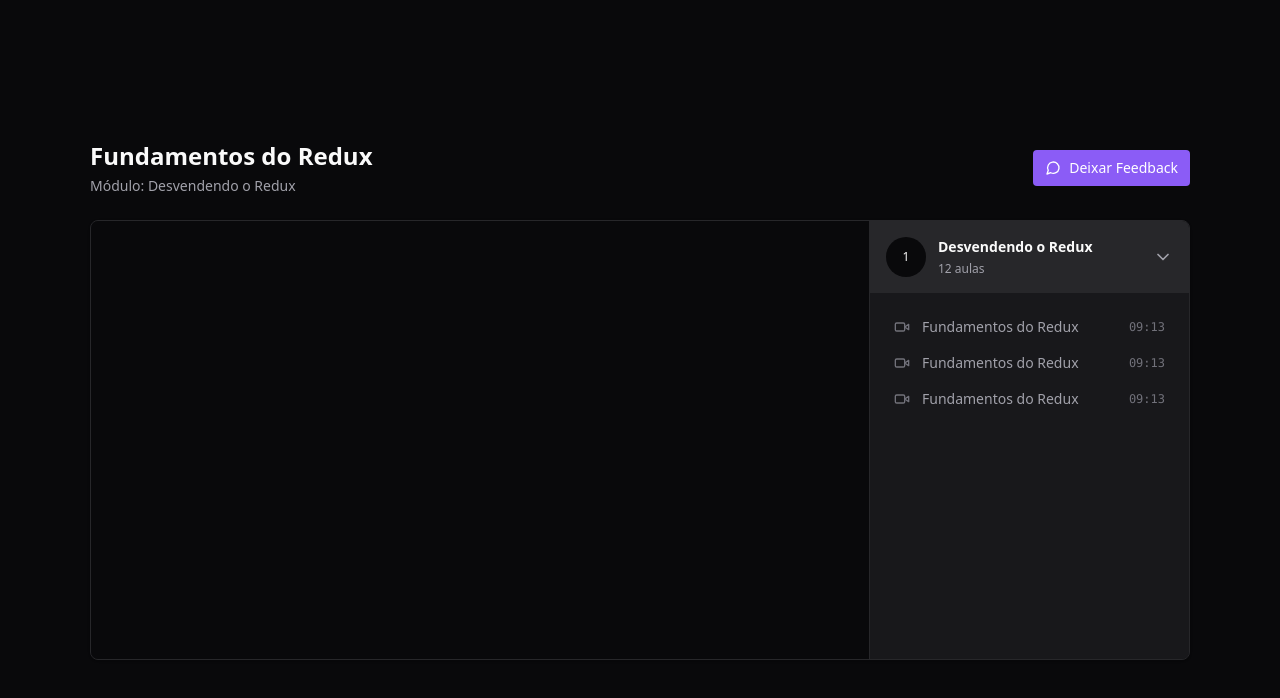
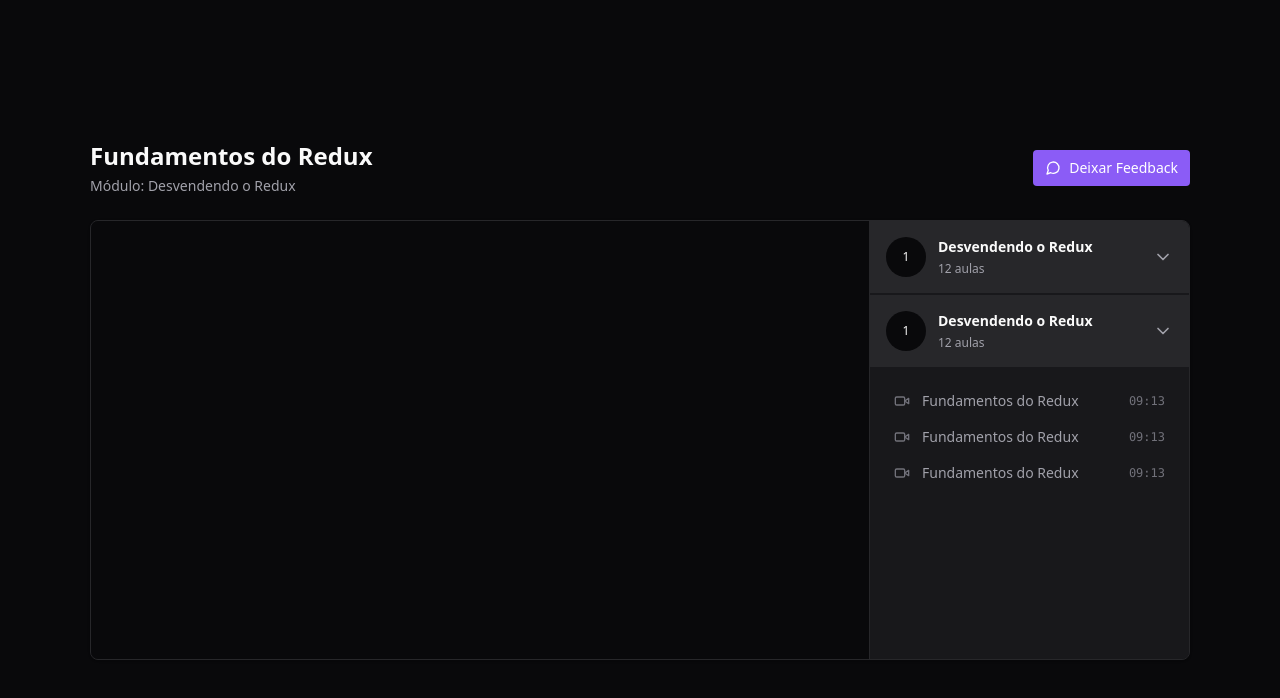
Before and after one commit to wsasouza/redux-zustand-tests, a React (Vite) app: page / in a window 1280 px wide. Shown: the top 698 px of the page. Built offline with nearby package versions, Linux system fonts and the light colour scheme.

Commit message:
Fix: Removendo plugin Prettier

```diff
--- a/package.json
+++ b/package.json
@@ -29,7 +29,7 @@
     "eslint-plugin-react-hooks": "^4.6.0",
     "eslint-plugin-react-refresh": "^0.4.3",
     "postcss": "^8.4.27",
-    "prettier-plugin-tailwindcss": "^0.4.1",
+    "tailwind-scrollbar": "^3.0.5",
     "tailwindcss": "^3.3.3",
     "typescript": "^5.0.2",
     "vite": "^4.4.5"
--- a/prettier.config.js
+++ /dev/null
@@ -1,3 +0,0 @@
-module.exports = {
-  plugins: [require('prettier-plugin-tailwindcss')],
-};
--- a/src/App.tsx
+++ b/src/App.tsx
@@ -1,12 +1,12 @@
 import { Provider as ReduxProvider } from 'react-redux'
 
 import { store } from './store'
-import { Player } from './pages/Player'
+import { PlayerPage } from './pages/Player'
 
 export function App() {
   return (
     <ReduxProvider store={store}>
-      <Player />
+      <PlayerPage />
     </ReduxProvider>
   )
 }
--- /dev/null
+++ b/src/components/Header.tsx
@@ -0,0 +1,8 @@
+export function Header() {
+  return (
+    <div className="flex flex-col gap-1">
+      <h1 className="text-2xl font-bold">Fundamentos do Redux</h1>
+      <span className="text-sm text-zinc-400">Módulo: Desvendendo o Redux</span>
+    </div>
+  )
+}
--- /dev/null
+++ b/src/components/Module.tsx
@@ -0,0 +1,52 @@
+import { ChevronDown, Video } from 'lucide-react'
+
+export function Module() {
+  return (
+    <div>
+      <button
+        type="button"
+        className="flex w-full items-center gap-3 bg-zinc-800 p-4"
+      >
+        <span className="flex h-10 w-10 items-center justify-center rounded-full bg-zinc-950 text-xs">
+          1
+        </span>
+
+        <div className="flex flex-col gap-1 text-left">
+          <strong className="text-sm">Desvendendo o Redux</strong>
+          <span className="text-xs text-zinc-400">12 aulas</span>
+        </div>
+
+        <ChevronDown className="ml-auto h-5 w-5 text-zinc-400" />
+      </button>
+
+      <nav className="relative flex flex-col gap-4 p-6">
+        <button
+          type="button"
+          className="flex items-center gap-3 text-sm text-zinc-400"
+        >
+          <Video className="h-4 w-4 text-zinc-500" />
+          <span>Fundamentos do Redux</span>
+          <span className="ml-auto font-mono text-xs text-zinc-500">09:13</span>
+        </button>
+
+        <button
+          type="button"
+          className="flex items-center gap-3 text-sm text-zinc-400"
+        >
+          <Video className="h-4 w-4 text-zinc-500" />
+          <span>Fundamentos do Redux</span>
+          <span className="ml-auto font-mono text-xs text-zinc-500">09:13</span>
+        </button>
+
+        <button
+          type="button"
+          className="flex items-center gap-3 text-sm text-zinc-400"
+        >
+          <Video className="h-4 w-4 text-zinc-500" />
+          <span>Fundamentos do Redux</span>
+          <span className="ml-auto font-mono text-xs text-zinc-500">09:13</span>
+        </button>
+      </nav>
+    </div>
+  )
+}
--- /dev/null
+++ b/src/components/VideoPlayer.tsx
@@ -0,0 +1,14 @@
+import ReactPlayer from 'react-player/youtube'
+
+export function VideoPlayer() {
+  return (
+    <div className="aspect-video w-full bg-zinc-950">
+      <ReactPlayer
+        width="100%"
+        height="100%"
+        controls
+        url="https://www.youtube.com/watch?v=_J5QlMq58SQ"
+      />
+    </div>
+  )
+}
--- a/src/pages/Player.tsx
+++ b/src/pages/Player.tsx
@@ -1,45 +1,34 @@
 import { ChevronDown, MessageCircle, Video } from 'lucide-react'
-import ReactPlayer from 'react-player/youtube'
 
-export function Player() {
+import { Header } from '../components/Header'
+import { VideoPlayer } from '../components/VideoPlayer'
+
+export function PlayerPage() {
   return (
-    <div className="min-h-screen bg-zinc-950 text-zinc-50 flex items-center justify-center">
+    <div className="flex min-h-screen items-center justify-center bg-zinc-950 text-zinc-50">
       <div className="flex w-[1100px] flex-col gap-6">
         <div className="flex items-center justify-between">
-          {/* Header */}
-          <div className="flex flex-col gap-1">
-            <h1 className="text-2xl font-bold">Fundamentos do Redux</h1>
-            <span className="text-sm text-zinc-400">
-              Módulo: Desvendendo o Redux
-            </span>
-          </div>
+          <Header />
 
           <button
             type="button"
             className="flex items-center gap-2 rounded bg-violet-500 px-3 py-2 text-sm font-medium text-white hover:bg-violet-700"
           >
-            <MessageCircle className="w-4 h-4" />
+            <MessageCircle className="h-4 w-4" />
             Deixar Feedback
           </button>
         </div>
-        <main className="relative flex overflow-hidden rounded-lg border border-zinc-800 bg-zinc-900 shadow">
+        <main className="relative flex overflow-hidden rounded-lg border border-zinc-800 bg-zinc-900 pr-80 shadow">
           <div className="flex-1">
-            <div className="w-full bg-zinc-950 aspect-video">
-              <ReactPlayer
-                width="100%"
-                height="100%"
-                controls
-                url="https://www.youtube.com/watch?v=_J5QlMq58SQ"
-              />
-            </div>
+            <VideoPlayer />
           </div>
-          <aside className="w-80 border-l border-zinc-800 bg-zinc-900">
+          <aside className="absolute bottom-0 right-0 top-0 w-80 divide-y-2 divide-zinc-900 overflow-y-scroll border-l border-zinc-800 bg-zinc-900 scrollbar-thin scrollbar-track-zinc-950 scrollbar-thumb-violet-500">
             <div>
               <button
                 type="button"
                 className="flex w-full items-center gap-3 bg-zinc-800 p-4"
               >
-                <span className="flex h-10 w-10 rounded-full items-center justify-center bg-zinc-950 text-xs">
+                <span className="flex h-10 w-10 items-center justify-center rounded-full bg-zinc-950 text-xs">
                   1
                 </span>
 
@@ -48,7 +37,25 @@
                   <span className="text-xs text-zinc-400">12 aulas</span>
                 </div>
 
-                <ChevronDown className="w-5 h-5 ml-auto text-zinc-400" />
+                <ChevronDown className="ml-auto h-5 w-5 text-zinc-400" />
+              </button>
+            </div>
+
+            <div>
+              <button
+                type="button"
+                className="flex w-full items-center gap-3 bg-zinc-800 p-4"
+              >
+                <span className="flex h-10 w-10 items-center justify-center rounded-full bg-zinc-950 text-xs">
+                  1
+                </span>
+
+                <div className="flex flex-col gap-1 text-left">
+                  <strong className="text-sm">Desvendendo o Redux</strong>
+                  <span className="text-xs text-zinc-400">12 aulas</span>
+                </div>
+
+                <ChevronDown className="ml-auto h-5 w-5 text-zinc-400" />
               </button>
 
               <nav className="relative flex flex-col gap-4 p-6">
@@ -56,7 +63,7 @@
                   type="button"
                   className="flex items-center gap-3 text-sm text-zinc-400"
                 >
-                  <Video className="w-4 h-4 text-zinc-500" />
+                  <Video className="h-4 w-4 text-zinc-500" />
                   <span>Fundamentos do Redux</span>
                   <span className="ml-auto font-mono text-xs text-zinc-500">
                     09:13
@@ -67,7 +74,7 @@
                   type="button"
                   className="flex items-center gap-3 text-sm text-zinc-400"
                 >
-                  <Video className="w-4 h-4 text-zinc-500" />
+                  <Video className="h-4 w-4 text-zinc-500" />
                   <span>Fundamentos do Redux</span>
                   <span className="ml-auto font-mono text-xs text-zinc-500">
                     09:13
@@ -78,7 +85,7 @@
                   type="button"
                   className="flex items-center gap-3 text-sm text-zinc-400"
                 >
-                  <Video className="w-4 h-4 text-zinc-500" />
+                  <Video className="h-4 w-4 text-zinc-500" />
                   <span>Fundamentos do Redux</span>
                   <span className="ml-auto font-mono text-xs text-zinc-500">
                     09:13
--- a/tailwind.config.js
+++ b/tailwind.config.js
@@ -4,5 +4,7 @@
   theme: {
     extend: {},
   },
-  plugins: [],
+  plugins: [
+    require('tailwind-scrollbar'),
+  ],
 }
```
Also changed, not shown: .eslintrc.cjs (deleted), .eslintrc.json (added), 1 other file (tests, documents, lock files or other folders).
